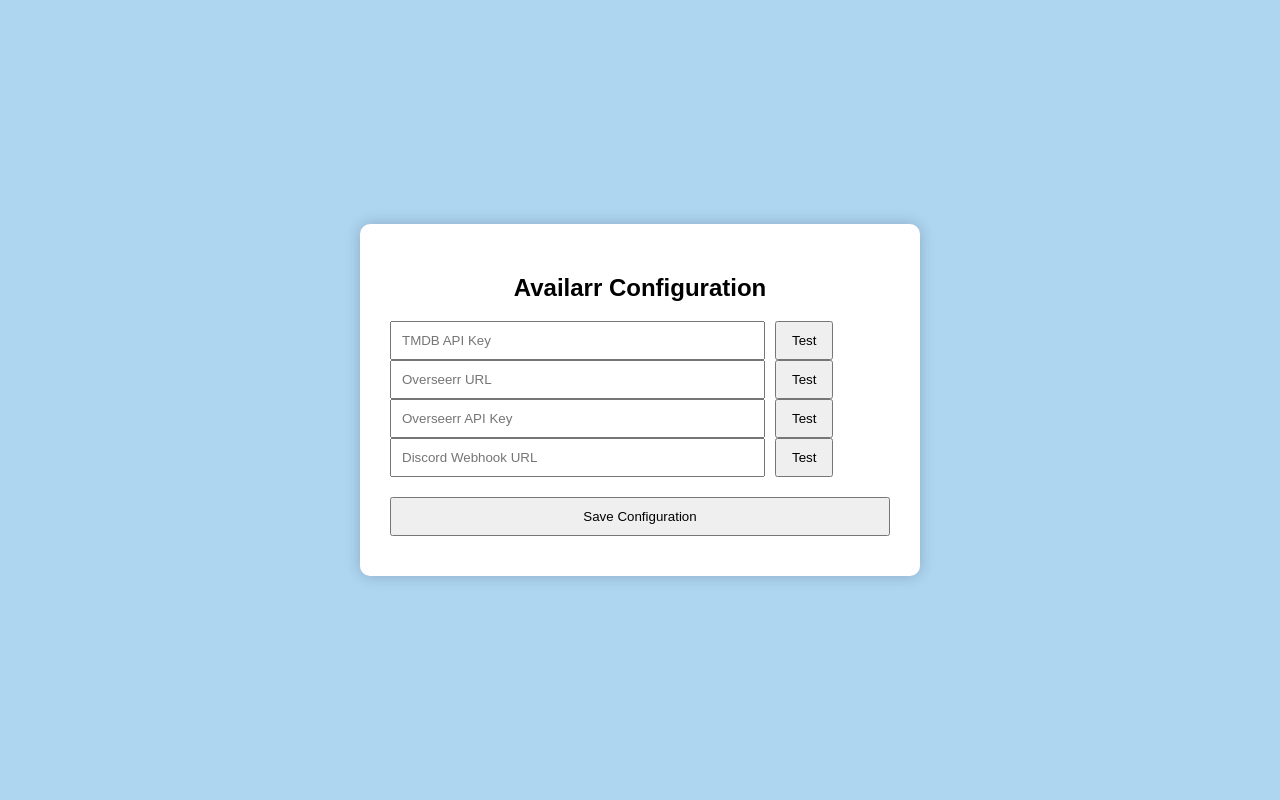
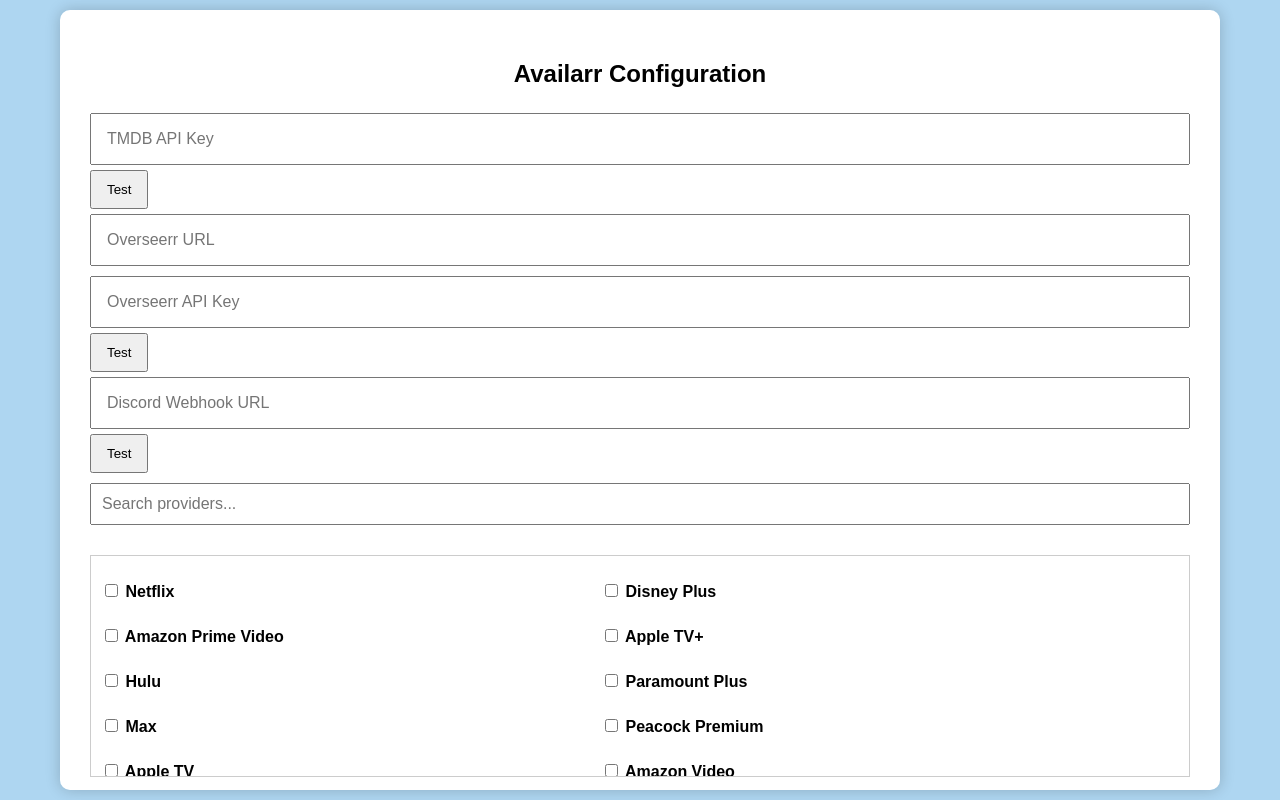
Before and after one commit to eMattsJ/Availarr, a plain HTML site: page app/static/index.html in a window 1280 px wide. Drawn offline with Linux system fonts and the light colour scheme; no server answers.

Commit message:
Added new functionality

```diff
--- a/app/static/index.html
+++ b/app/static/index.html
@@ -1,3 +1,4 @@
+<!-- STATIC PROVIDER LIST VERSION -->
 <!DOCTYPE html>
 <html lang="en">
 <head>
@@ -18,7 +19,10 @@
       padding: 30px;
       border-radius: 10px;
       box-shadow: 0 0 15px rgba(0, 0, 0, 0.2);
-            width: 500px;
+      width: 95%;
+      max-width: 1100px;
+      overflow-y: auto;
+      max-height: 90vh;
     }
     h2 {
       text-align: center;
@@ -29,9 +33,10 @@
       font-weight: bold;
     }
     input[type="text"] {
-            width: 75%;
-            padding: 10px;
-            margin-right: 10px;
+      width: 100%;
+      padding: 15px;
+      font-size: 1rem;
+      margin: 5px 0;
       box-sizing: border-box;
     }
     .test-btn {
@@ -40,6 +45,7 @@
     }
     .form-group {
       display: flex;
+      flex-wrap: wrap;
       align-items: center;
     }
     .message {
@@ -62,6 +68,26 @@
     .fail {
       color: red;
     }
+    .checkboxes {
+      margin-top: 20px;
+      max-height: 200px;
+      overflow-y: scroll;
+      border: 1px solid #ccc;
+      padding: 10px;
+    }
+    .checkboxes label {
+      display: inline-block;
+      margin-right: 15px;
+      margin-bottom: 10px;
+      width: 45%;
+    }
+    #providerSearch {
+      width: 100%;
+      padding: 10px;
+      font-size: 1rem;
+      margin: 10px 0;
+      box-sizing: border-box;
+    }
   </style>
 </head>
 <body>
@@ -74,12 +100,9 @@
   </div>
   <div class="form-group">
     <input type="text" id="overseerrUrl" placeholder="Overseerr URL">
-        <button class="test-btn" onclick="testOverseerrURL()">Test</button>
+    <input type="text" id="overseerrKey" placeholder="Overseerr API Key">
+    <button class="test-btn" onclick="testOverseerr()">Test</button>
     <span id="status-url" class="status"></span>
-    </div>
-    <div class="form-group">
-        <input type="text" id="overseerrKey" placeholder="Overseerr API Key">
-        <button class="test-btn" onclick="testOverseerrKey()">Test</button>
     <span id="status-key" class="status"></span>
   </div>
   <div class="form-group">
@@ -87,64 +110,128 @@
     <button class="test-btn" onclick="testDiscord()">Test</button>
     <span id="status-discord" class="status"></span>
   </div>
+
+  <input type="text" id="providerSearch" placeholder="Search providers..." oninput="filterProviders()">
+  <div class="checkboxes" id="providerCheckboxes"></div>
+
   <button class="save" onclick="saveConfig()">Save Configuration</button>
   <div class="message" id="message"></div>
 </div>
 
 <script>
-    function setStatus(id, success) {
-        const el = document.getElementById(id);
-        el.textContent = success ? "✅" : "❌";
-        el.className = "status " + (success ? "pass" : "fail");
+  let selectedProviders = [];
+  let allProviders = [];
+
+  function toggleProvider(name) {
+    if (selectedProviders.includes(name)) {
+      selectedProviders = selectedProviders.filter(p => p !== name);
+    } else {
+      selectedProviders.push(name);
+    }
+  }
+
+  function renderProviders(filter = "") {
+    const container = document.getElementById("providerCheckboxes");
+    container.innerHTML = "";
+    allProviders
+      .filter(p => p.toLowerCase().includes(filter.toLowerCase()))
+      .forEach(name => {
+        const isChecked = selectedProviders.includes(name);
+        const label = document.createElement("label");
+        label.innerHTML = `<input type="checkbox" value="${name}" ${isChecked ? "checked" : ""} onchange="toggleProvider('${name}')"> ${name}`;
+        container.appendChild(label);
+      });
+  }
+
+  function filterProviders() {
+    const filter = document.getElementById("providerSearch").value;
+    renderProviders(filter);
+  }
+
+  async function loadProviderList() {
+    try {
+      const res = await fetch("/providers.json");
+      allProviders = await res.json();
+      renderProviders();
+    } catch (err) {
+      console.error("Failed to load provider list:", err);
+    }
+  }
+
+  function loadConfig() {
+    fetch("/config")
+      .then(res => res.json())
+      .then(data => {
+        document.getElementById("tmdb").value = data.TMDB_API_KEY || "";
+        document.getElementById("overseerrUrl").value = data.OVERSEERR_URL || "";
+        document.getElementById("overseerrKey").value = data.OVERSEERR_API_KEY || "";
+        document.getElementById("discord").value = data.DISCORD_WEBHOOK_URL || "";
+        selectedProviders = data.PROVIDERS || [];
+        renderProviders();
+      })
+      .catch(err => console.error("Failed to load config:", err));
   }
 
   async function saveConfig() {
-        const data = {
+    const cfg = {
       TMDB_API_KEY: document.getElementById("tmdb").value,
       OVERSEERR_URL: document.getElementById("overseerrUrl").value,
       OVERSEERR_API_KEY: document.getElementById("overseerrKey").value,
-            DISCORD_WEBHOOK_URL: document.getElementById("discord").value
+      DISCORD_WEBHOOK_URL: document.getElementById("discord").value,
+      PROVIDERS: selectedProviders
     };
+
+    try {
       const res = await fetch("/config", {
         method: "POST",
         headers: { "Content-Type": "application/json" },
-            body: JSON.stringify(data)
+        body: JSON.stringify(cfg)
       });
-        document.getElementById("message").innerText = (await res.json()).message || "Saved!";
+      const data = await res.json();
+      document.getElementById("message").textContent = data.message || "Configuration saved.";
+    } catch (err) {
+      console.error("Failed to save config:", err);
+      document.getElementById("message").textContent = "Failed to save configuration.";
+    }
   }
 
   async function testTMDB() {
     const key = document.getElementById("tmdb").value;
-        if (!key) return setStatus("status-tmdb", false);
     const res = await fetch(`/config/test/tmdb?key=${encodeURIComponent(key)}`);
-        const json = await res.json();
-        setStatus("status-tmdb", json.success);
+    const status = document.getElementById("status-tmdb");
+    const data = await res.json();
+    status.textContent = data.success ? "✅" : "❌";
+    status.className = data.success ? "status pass" : "status fail";
   }
 
-    async function testOverseerrURL() {
+  async function testOverseerr() {
     const url = document.getElementById("overseerrUrl").value;
-        if (!url) return setStatus("status-url", false);
-        const res = await fetch(`/config/test/overseerr?url=${encodeURIComponent(url)}`);
-        const json = await res.json();
-        setStatus("status-url", json.success);
-    }
-
-    async function testOverseerrKey() {
     const key = document.getElementById("overseerrKey").value;
-        const url = document.getElementById("overseerrUrl").value;
-        if (!key || !url) return setStatus("status-key", false);
+    const statusUrl = document.getElementById("status-url");
+    const statusKey = document.getElementById("status-key");
     const res = await fetch(`/config/test/overseerr?url=${encodeURIComponent(url)}&key=${encodeURIComponent(key)}`);
-        const json = await res.json();
-        setStatus("status-key", json.success);
+    const data = await res.json();
+    const statusClass = data.success ? "status pass" : "status fail";
+    const icon = data.success ? "✅" : "❌";
+    statusUrl.textContent = icon;
+    statusUrl.className = statusClass;
+    statusKey.textContent = icon;
+    statusKey.className = statusClass;
   }
 
   async function testDiscord() {
     const url = document.getElementById("discord").value;
-        if (!url) return setStatus("status-discord", false);
     const res = await fetch(`/config/test/discord?url=${encodeURIComponent(url)}`);
-        const json = await res.json();
-        setStatus("status-discord", json.success);
+    const status = document.getElementById("status-discord");
+    const data = await res.json();
+    status.textContent = data.success ? "✅" : "❌";
+    status.className = data.success ? "status pass" : "status fail";
   }
+
+  window.addEventListener("DOMContentLoaded", () => {
+    loadProviderList();
+    loadConfig();
+  });
 </script>
 </body>
 </html>
--- /dev/null
+++ b/app/static/providers.json
@@ -0,0 +1,328 @@
+[
+  "Netflix",
+  "Disney Plus",
+  "Amazon Prime Video",
+  "Apple TV+",
+  "Hulu",
+  "Paramount Plus",
+  "Max",
+  "Peacock Premium",
+  "Apple TV",
+  "Amazon Video",
+  "A&E",
+  "A&E Crime Central Apple TV Channel",
+  "ABC",
+  "Acaciatv Amazon Channel",
+  "Acorn TV",
+  "Acorn TV Apple TV",
+  "AcornTV Amazon Channel",
+  "AD tv",
+  "Adult Swim",
+  "Adultswim Amazon Channel",
+  "aha",
+  "Alchemiya Amazon Channel",
+  "All warrior network Amazon Channel",
+  "ALLBLK",
+  "ALLBLK Amazon channel",
+  "ALLBLK Apple TV channel",
+  "Amazon Prime Video Free with Ads",
+  "Amazon Prime Video with Ads",
+  "AMC",
+  "AMC Plus Apple TV Channel",
+  "AMC+",
+  "AMC+ Amazon Channel",
+  "AMC+ Roku Premium Channel",
+  "Amebatv Amazon Channel",
+  "Angel Studios",
+  "Animal Planet",
+  "Apple TV Plus Amazon Channel",
+  "ARROW",
+  "AsianCrush",
+  "Aspire TV Amazon Channel",
+  "Baeble Amazon Channel",
+  "BBC America",
+  "BBC Select Apple Tv channel",
+  "BeFit Amazon Channel",
+  "Best of British Tv Amazon Channel",
+  "Best tv ever Amazon Channel",
+  "Best Westerns Ever Amazon Channel",
+  "Bet+",
+  "BET+  Apple TV channel",
+  "Bet+ Amazon Channel",
+  "BFI Player Amazon Channel",
+  "BongFlix Amazon Channel",
+  "BR Sports Amazon Channel",
+  "Bravo TV",
+  "BritBox",
+  "BritBox Amazon Channel",
+  "Britbox Apple TV Channel",
+  "Broadway HD Amazon Channel",
+  "BroadwayHD",
+  "Brown Sugar Amazon Channel",
+  "BYUtv",
+  "Carnegie Hall+ Amazon Channel",
+  "Carnegie Hall+ Apple TV Channel",
+  "Cartoon Network Amazon Channel",
+  "Chai Flicks",
+  "Cinefest Amazon Channel",
+  "Cinemax Amazon Channel",
+  "Cinemax Apple TV Channel",
+  "Cineverse",
+  "CNN Max Amazon Channel",
+  "Cocina ON Amazon Channel",
+  "Cohen Media Amazon Channel",
+  "Cranked Up TV",
+  "Criterion Channel",
+  "Crunchyroll",
+  "Crunchyroll Amazon Channel",
+  "Cultpix",
+  "Curiosity Stream",
+  "CuriosityStream Apple TV Channel",
+  "Daily Burn Amazon Channel",
+  "dAnime Amazon Channel",
+  "Daring Docs Amazon Channel",
+  "Darkroom",
+  "Dekkoo",
+  "Dekkoo Amazon Channel",
+  "Demand Africa Amazon Channel",
+  "Discovery",
+  "Discovery +",
+  "Discovery+ Amazon Channel",
+  "DisneyNOW",
+  "DistroTV",
+  "DocAlliance Films",
+  "DocCom Amazon Channel",
+  "DOCSVILLE",
+  "Docsville Amazon Channel",
+  "DocuramaFilms Amazon Channel",
+  "Doki Amazon Channel",
+  "Dove Amazon Channel",
+  "Dox Amazon Channel",
+  "Dreamscape Kids Amazon Channel",
+  "DreamWorksTV Amazon Channel",
+  "Echoboom Amazon Channel",
+  "Eros Now Select Apple TV Channel",
+  "ESPN",
+  "ESPN Plus",
+  "Eternal Family",
+  "Eventive",
+  "Fandango At Home",
+  "Fandango at Home Free",
+  "Fandor",
+  "Fandor Amazon Channel",
+  "Fawesome",
+  "Fear Factory Amazon Channel",
+  "FidoTV Channel Amazon Channel",
+  "Film Movement Plus",
+  "Film Movement Plus Amazon Channel",
+  "FilmBox Live Amazon Channel",
+  "FilmBox+",
+  "Filmzie",
+  "Fitfusion Amazon Channel",
+  "Flix Premiere",
+  "FlixFling",
+  "FlixHouse",
+  "Food Matters Amazon Channel",
+  "Food Network",
+  "FOUND TV",
+  "Fox",
+  "France Channel Amazon Channel",
+  "Freeform",
+  "fuboTV",
+  "FUEL TV+ Amazon Channel",
+  "Full Moon Amazon Channel",
+  "Fuse+ Amazon Channel",
+  "FXNow",
+  "FYI Network",
+  "Gaia Amazon Channel",
+  "Gaiam TV Yoga & Fit",
+  "GlewedTV",
+  "Google Play Movies",
+  "Great American Pure Flix Amazon Channel",
+  "Green Planet Stream Amazon Channel",
+  "GuideDoc",
+  "Hallmark+ Amazon Channel",
+  "Hallmark+ Apple TV Channel",
+  "Here TV",
+  "Here TV  Amazon Channel",
+  "HGTV",
+  "Hi-YAH",
+  "Hi-YAH Amazon Channel",
+  "HiDive",
+  "Hidive Amazon Channel",
+  "History",
+  "History Vault",
+  "HISTORY Vault Amazon Channel",
+  "HISTORY Vault Apple TV Channel",
+  "Hoichoi",
+  "Hoopla",
+  "Hopster Amazon Channel",
+  "IFC Films Unlimited Apple TV Channel",
+  "Indie Club Amazon Channel",
+  "IndieFlix",
+  "IndieFlix Shorts Amazon Channel",
+  "IndiePix Unlimited Amazon Channel",
+  "Investigation Discovery",
+  "iQIYI",
+  "Jolt Film",
+  "JustWatchTV",
+  "Kanopy",
+  "Kartoon Channel Amazon Channel",
+  "Kidstream Amazon Channel",
+  "Kino Film Collection",
+  "Klassiki",
+  "Kocowa",
+  "Kocowa Amazon Channel",
+  "Lifetime",
+  "Lifetime Movie Club",
+  "Lifetime Movie Club Amazon Channel",
+  "Lifetime Movie Club Apple TV Channel",
+  "Magellan TV",
+  "Mangolia Network Amazon Channel",
+  "Mangolia Selects Amazon Channel",
+  "Marquee TV Amazon Channel",
+  "Max  Originals Amazon Channel",
+  "Max Amazon Channel",
+  "Metrograph",
+  "MGM Plus",
+  "MGM Plus Roku Premium Channel",
+  "MGM+ Amazon Channel",
+  "Mhz Choice",
+  "Microsoft Store",
+  "Midnight Pulp",
+  "Midnight Pulp Amazon Channel",
+  "Monsters and Nightmares Amazon Channel",
+  "Motorvision TV Amazon Channel",
+  "MovieSaints",
+  "MovieSphere+ Amazon Channel",
+  "MTV Hits Amazon Channel",
+  "MUBI",
+  "MUBI Amazon Channel",
+  "myfilmfriend",
+  "MyOutdoor TV Amazon Channel",
+  "MyOutdoorTV",
+  "MZ Choice Amazon Channel",
+  "National Geographic",
+  "NBC",
+  "Netflix Kids",
+  "Netflix Standard with Ads",
+  "Night Flight Plus",
+  "Noggin Amazon Channel",
+  "OnDemandKorea",
+  "Outside TV Features Amzon Channel",
+  "Outside Watch",
+  "OUTtv Apple TV Channel",
+  "Ovation TV",
+  "OVID",
+  "OWN Amazon Channel",
+  "OXYGEN",
+  "Paramount Plus Apple TV Channel",
+  "Paramount+ Amazon Channel",
+  "Paramount+ MTV Amazon Channel",
+  "Paramount+ Originals Amazon Channel",
+  "Paramount+ Roku Premium Channel",
+  "Paramount+ with Showtime",
+  "Passionflix Amazon Channel",
+  "PBS",
+  "PBS America Amazon Channel",
+  "PBS Documentaries Amazon Channel",
+  "PBS Kids Amazon Channel",
+  "PBS Living Amazon Channel",
+  "PBS Masterpiece Amazon Channel",
+  "Peacock Premium Plus",
+  "Philo",
+  "Pinoy Box Office Amazon Channel",
+  "PixL Amazon Channel",
+  "Planet Earth Amazon Channel",
+  "Plex",
+  "Plex Channel",
+  "Pluto TV",
+  "Pongalo Amazon Channel",
+  "Popflick",
+  "Public Domain Movies",
+  "Pure Flix",
+  "Qello Concerts by Stingray Amazon Channel",
+  "Rakuten Viki",
+  "REELZ Amazon Channel",
+  "Retrocrush",
+  "RetroCrush Amazon Channel",
+  "Reveel",
+  "Revry",
+  "Revry Amazon Channel",
+  "Runtime",
+  "Ryan and Friends Plus Amazon Channel",
+  "Science Amazon Channel",
+  "Science Channel",
+  "Screambox",
+  "Screambox Amazon Channel",
+  "ScreenPix Apple TV Channel",
+  "Sensical Amazon Channel",
+  "Shahid VIP",
+  "ShortsTV Amazon Channel",
+  "Shout! Factory Amazon Channel",
+  "Shout! Factory TV",
+  "Shudder",
+  "Shudder Amazon Channel",
+  "Shudder Apple TV Channel",
+  "Spectrum On Demand",
+  "Starz",
+  "Starz Amazon Channel",
+  "Starz Apple TV Channel",
+  "Starz Roku Premium Channel",
+  "Stingray Classica Amazon Channel",
+  "Stingray Djazz Amazon Channel",
+  "Stingray Karaoke Amazon Channel",
+  "Strand Releasing Amazon Channel",
+  "Stupid Co",
+  "Sun Nxt",
+  "Sundance Now",
+  "Sundance Now Amazon Channel",
+  "Sundance Now Apple TV Channel",
+  "Takflix",
+  "Tastemade Amazon Channel",
+  "Tastemade Apple TV Channel",
+  "TBS",
+  "TCM",
+  "TCM Amazon Channel",
+  "The Coda Collection Amazon Channel",
+  "The CW",
+  "The Great Courses Amazon Channel",
+  "The Oprah Winfrey Network",
+  "The Roku Channel",
+  "The Surf Network Amazon Channel",
+  "TLC",
+  "TNT",
+  "Toku Amazon Channel",
+  "Toon Goggles",
+  "Travel Channel",
+  "Troma NOW",
+  "tru TV",
+  "True Royalty Amazon Channel",
+  "True Story",
+  "Tubi TV",
+  "Univer Video",
+  "UP Faith & Family Amazon Channel",
+  "UP Faith & Family Apple TV Channel",
+  "USA Network",
+  "Vemox Cine Amazon Channel",
+  "VH1",
+  "Viaplay Amazon Channel",
+  "Vice TV",
+  "VIX",
+  "Vix Gratis Amazon Channel",
+  "Warriors and Gangsters Amazon Channel",
+  "Watchit.Kid Amazon Channel",
+  "WeTV",
+  "WOW Presents Plus",
+  "WWE Network",
+  "Xive TV Documentaries Amazon Channel",
+  "XLTV Amazon Channel",
+  "Xumo Play",
+  "Yipee Kids TV Amazon Channel",
+  "Yoga and Fitness TV Amazon channel",
+  "YouTube",
+  "YouTube Free",
+  "YouTube Premium",
+  "Youtube TV",
+  "ZenLIFE by Stingray Amazon Channel"
+]
```
Also changed, not shown: 6 other files. Lines whose indentation alone changed are shown as unchanged.
